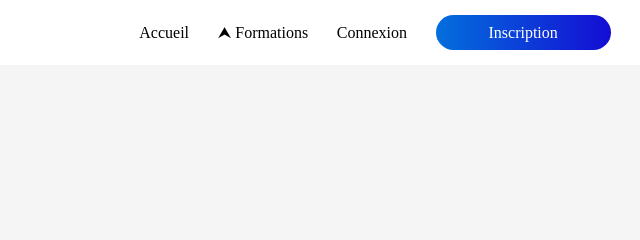
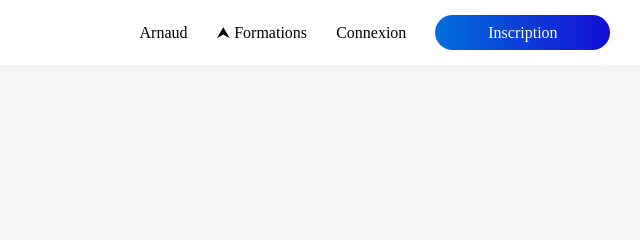
Before and after one commit to aploon/Apwebstore-test, a plain HTML site: page index.html in a window 1280 px wide. Shown: the top 240 px of the page, 640-1280 px from the left. Drawn offline with Linux system fonts and the light colour scheme.

Commit message:
Update index.html

```diff
--- a/index.html
+++ b/index.html
@@ -20,7 +20,7 @@
         </div>
     </header>
     <div id="content" style="display: none;">
-        <span><a href="#" style="color: black;">Accueil</a></span>
+        <span><a href="#" style="color: black;">Arnaud</a></span>
         <span class="formations">
             <div id="contentS">
                 <ul class="ul2">
```
